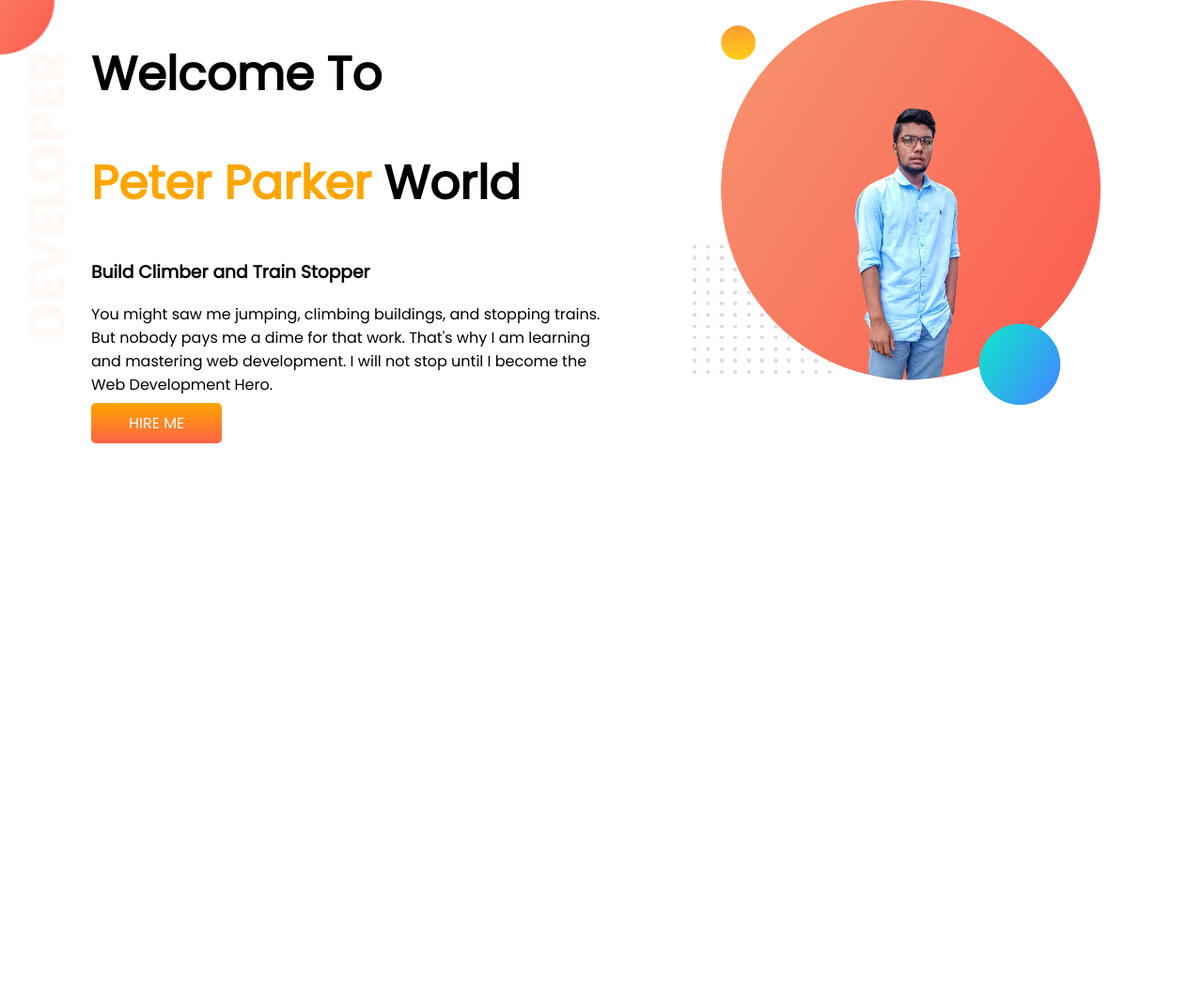
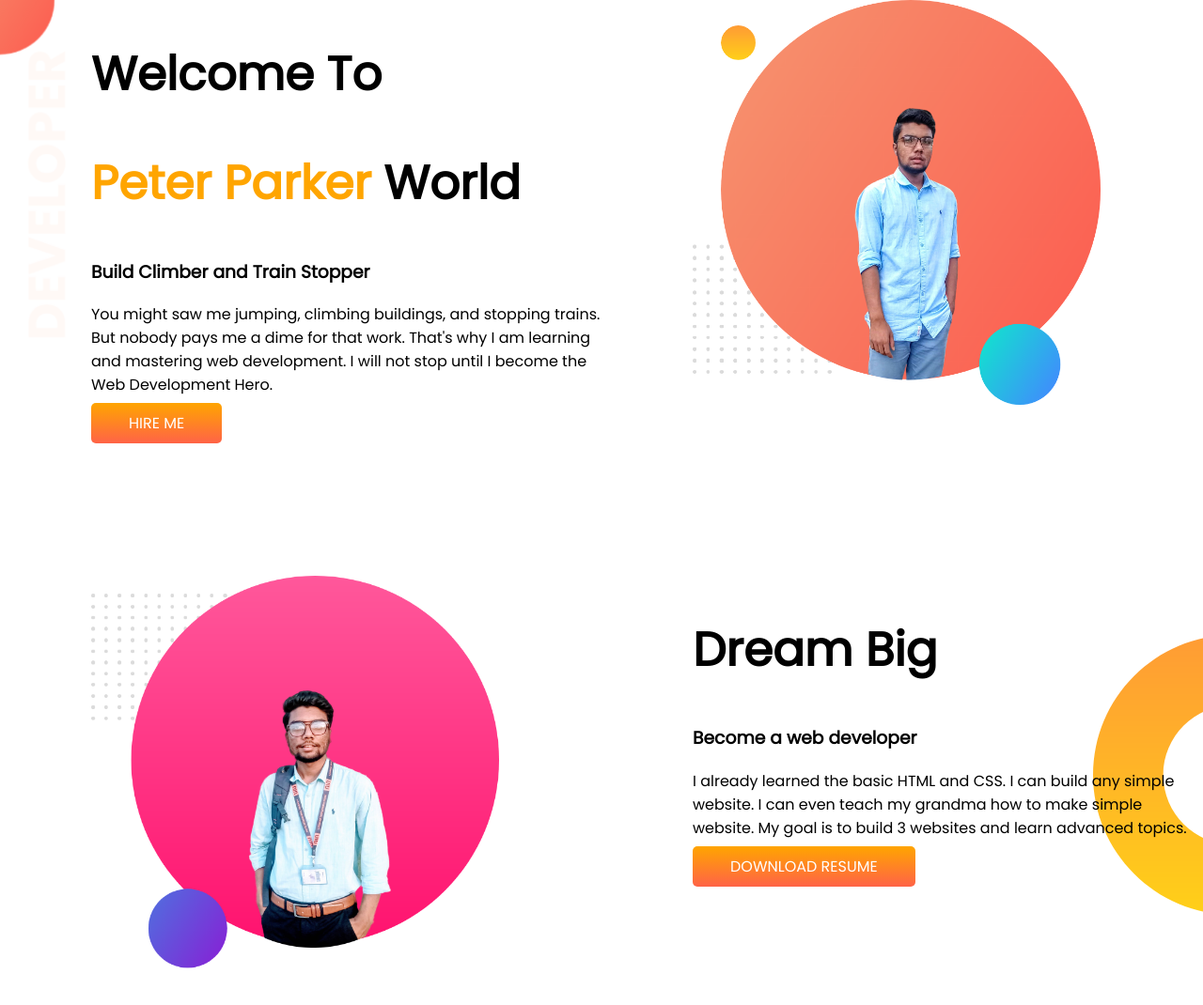
Before and after one commit to Mahmud-cse/web-p, a plain HTML site: page index.html in a window 1280 px wide. Shown: the whole page at 94% size. Before the commit the page ends 800 px from the top, so only its background shows below. Drawn offline with Linux system fonts and the light colour scheme.

Commit message:
Second part

```diff
--- a/index.html
+++ b/index.html
@@ -34,6 +34,21 @@
             <img src="/images/my-bg (1).png" alt="My First image">
         </div>
     </section>
+
+    <section class="dream-big">
+        <div class="half-width">
+            <img src="/images/my-bg(2).png" alt="">
+        </div>
+        <div class="half-width">
+            <h1>Dream Big</h1>
+            <h3>Become a web developer</h3>
+            <p>
+                I already learned the basic HTML and CSS. I can build any simple website. I can even teach my grandma
+                how to make simple website. My goal is to build 3 websites and learn advanced topics.
+            </p>
+            <a class="link-button" target="_blank" href="https://github.com/Mahmud-cse/web-p">DOWNLOAD RESUME</a>
+        </div>
+    </section>
 </body>
 
 </html>
--- a/style.css
+++ b/style.css
@@ -14,6 +14,7 @@ h1 {
 
 section {
     display: flex;
+    margin-bottom: 150px;
 }
 
 .half-width {
@@ -39,6 +40,11 @@ section {
 
 .top-banner {
     background-image: url(/images/top-banner.png);
-    padding-bottom: 150px;
     background-repeat: no-repeat;
 }
+
+.dream-big {
+    background-image: url(/images/dream-bg.png);
+    background-repeat: no-repeat;
+    background-position: right;
+}
```
